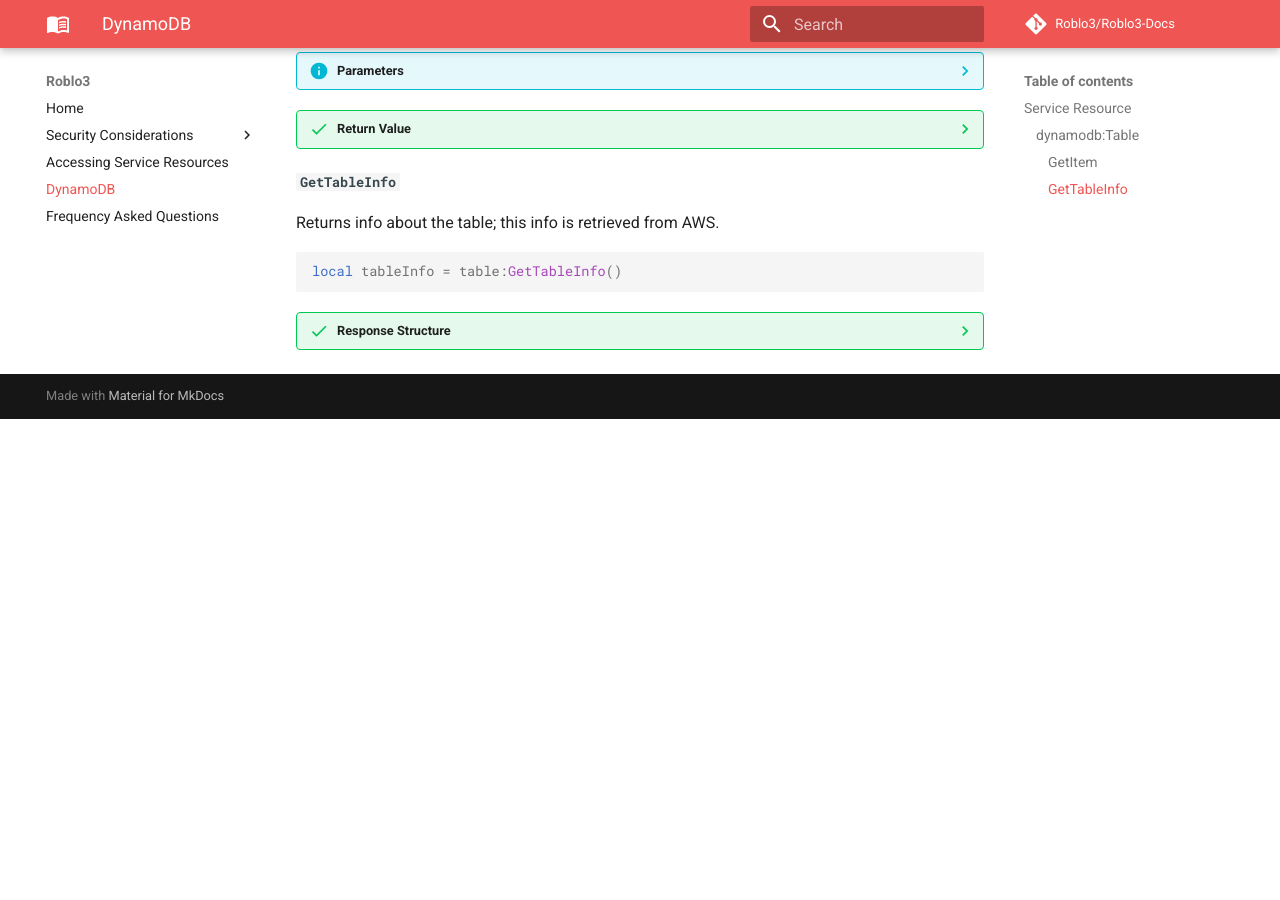
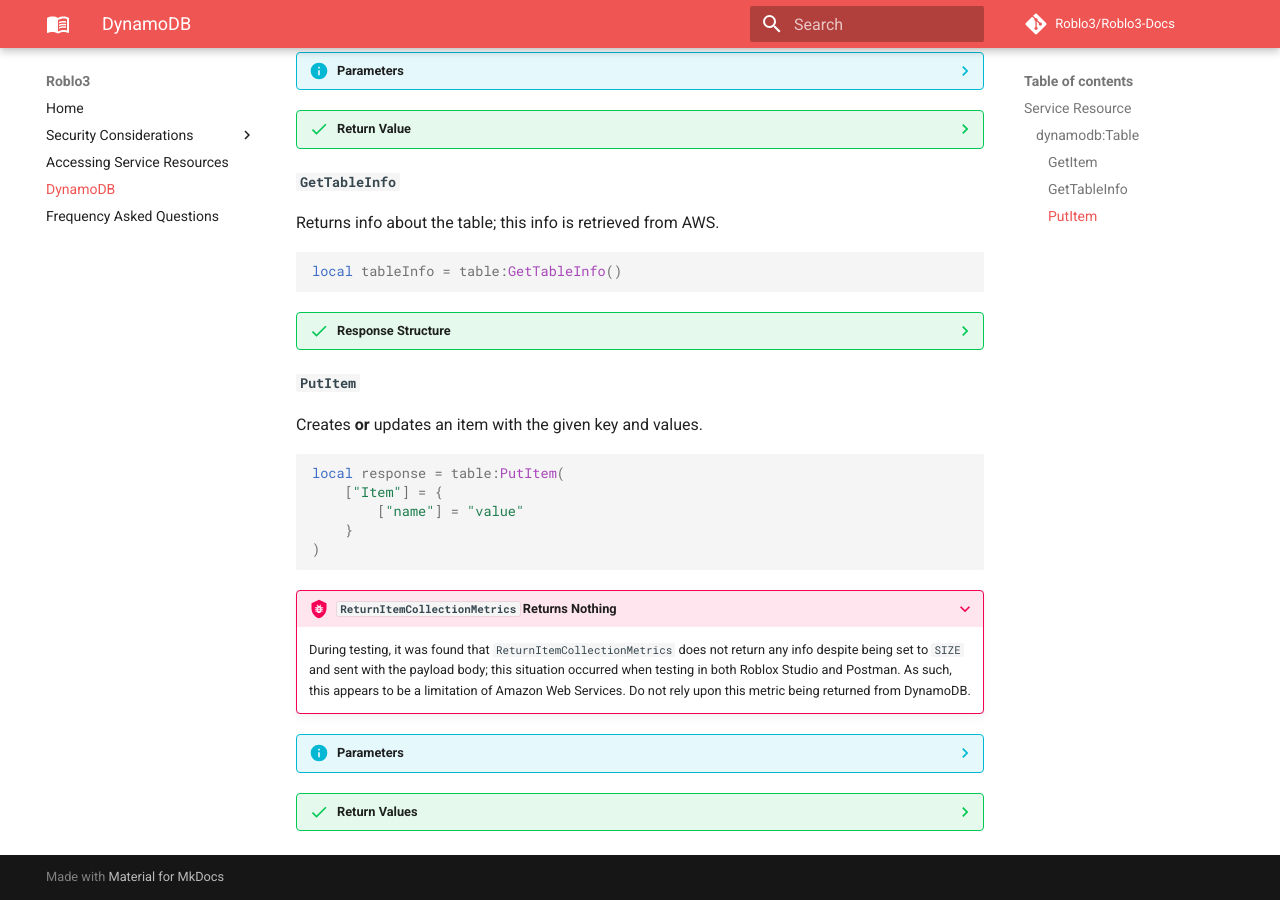
Before and after one commit to Roblo3/Roblo3-Docs, an MkDocs documentation site: the page built from docs/available-services/dynamodb.md, in a window 1280 px wide and 900 px high, scrolled down 1048 px. Built offline with MkDocs 1.6.1 and Material for MkDocs 9.7.7, drawn with Linux system fonts in a browser that asks for light colours; comment, search, counter and statistics services are not loaded; before the commit the page ends 1467 px from its top, so only the background shows below that; part of the change alters nothing that is shown.

Commit message:
Added PutItem to docs; added all params to GetItem

````diff
--- a/docs/available-services/dynamodb.md
+++ b/docs/available-services/dynamodb.md
@@ -49,13 +49,17 @@ local item = table:GetItem(
     | Parameter Name | Type       | Required | Description |
     | -------------- | ---------- | -------- | ----------- |
     | Key            | Dictionary | Yes      | The key-value pair corresponding to the key provided when you created the DynamoDB table. If you specified a simple key, only the primary key should be provided. If you specified a composite key, both the primary key and sort key must be provided. |
+    | ConsistentRead | Boolean    | No       | Determines whether or not *strongly* consitent reads are used; if this is not specified or set to false, *eventually* consitent reads are used. |
+    | ExpressionAttributeNames | Dictionary | No | A dictionary of substitution tokens for names within an expression. For more information, see the [AWS DynamoDB API Documentation](https://docs.aws.amazon.com/amazondynamodb/latest/APIReference/API_PutItem.html#DDB-PutItem-request-ExpressionAttributeNames). |
+    | ProjectionExpression | String | No | A string indicating which attributes to retrieve from the table. For more information, see the [AWS DynamoDB API Documentation](https://docs.aws.amazon.com/amazondynamodb/latest/APIReference/API_GetItem.html#DDB-GetItem-request-ProjectionExpression). |
+    | ReturnConsumedCapacity | String | No | Determines the amount of detail about used provisioned capacity that will be returned by DynamoDB. The Roblo3 SDK defaults this to "TOTAL". For more information, see the [AWS DynamoDB API Documentation](https://docs.aws.amazon.com/amazondynamodb/latest/APIReference/API_PutItem.html#DDB-PutItem-request-ReturnConsumedCapacity). |
 
 ??? Success "Return Value"
     | Return Name | Description |
     | ----------- | ----------- |
-    | Item        | A Lua table with the requested item, or `nil` if DynamoDB didn't return an item (i.e., there wasn't an item that matched the key provided). The structure of this item will be dependent on your DynamoDB table structure and the item DynamoDB returned.
-    | Response Data | A string of JSON data that is the raw, unparsed response from DynamoDB.
-    | Raw Response  | A Lua table of the raw response, semi-parsed response from the `Requests` handler. This contains extra data that the `Requests` handler uses to determine automatic-retry and error propagation. The `Response` key contained in this item corresponds to the "Response Data" return value.
+    | Item        | A Lua table of the requested item, or `nil` if DynamoDB didn't return an item (i.e., there wasn't an item that matched the key provided).
+    | Body | A Lua table that contains the original body from the request, ran through a regular JSON parser but not the DynamoDB JSON parser.
+    | Raw Response  | A Lua table of the raw, semi-parsed response from the `Requests` handler. This contains extra data that the `Requests` handler uses to determine automatic-retry and error propagation.
 
 #### `GetTableInfo`
 Returns info about the table; this info is retrieved from AWS.
@@ -188,3 +192,37 @@ local tableInfo = table:GetTableInfo()
         "TableStatus": "string"
     }
     ```
+
+#### `PutItem`
+Creates **or** updates an item with the given key and values.
+
+```lua
+local response = table:PutItem(
+    ["Item"] = {
+        ["name"] = "value"
+    }
+)
+```
+
+???+ Bug "`ReturnItemCollectionMetrics` Returns Nothing"
+    During testing, it was found that `ReturnItemCollectionMetrics` does not return any info despite being set to `SIZE` and sent with the payload body; this situation occurred when testing in both Roblox Studio and Postman. As such, this appears to be a limitation of Amazon Web Services. Do not rely upon this metric being returned from DynamoDB.
+
+??? Info "Parameters"
+    `PutItem` does not take parameters in normal Lua fashion. Instead, it takes a dictionary of key-value pairs and parses them to its arguments. The values shown below are parsed:
+
+    | Parameter Name | Type | Required | Description |
+    | --------------- | ---- | -------- | ----------- |
+    | Item | Dictionary | Yes | The key-value pairs that correspond to desired item's attributes. Note that your partition key must be included in this dictionary; not doing so **will** throw an error when the SDK receives a response from DynamoDB. |
+    | ConditionExpression | String | No | A condition that must be satisfied, otherwise the update will fail gracefully. See the [AWS DynamoDB API Documentation](https://docs.aws.amazon.com/amazondynamodb/latest/APIReference/API_UpdateItem.html#DDB-UpdateItem-request-ConditionExpression) and [AWS DynamoDB Developer Guide](https://docs.aws.amazon.com/amazondynamodb/latest/developerguide/Expressions.ConditionExpressions.html) for more information. |
+    | ExpressionAttributeNames | Dictionary | No | A dictionary of substitution tokens for names within an expression. For more information, see the [AWS DynamoDB API Documentation](https://docs.aws.amazon.com/amazondynamodb/latest/APIReference/API_PutItem.html#DDB-PutItem-request-ExpressionAttributeNames). |
+    | ExpressionAttributeValues | Dictionary | No | A dictionary of values that will be substitued in an expression. For more information, see the [AWS DynamoDB API Documentation](https://docs.aws.amazon.com/amazondynamodb/latest/APIReference/API_PutItem.html#DDB-PutItem-request-ExpressionAttributeValues). |
+    | ReturnConsumedCapacity | String | No | Determines the amount of detail about used provisioned capacity that will be returned by DynamoDB. The Roblo3 SDK defaults this to "TOTAL". For more information, see the [AWS DynamoDB API Documentation](https://docs.aws.amazon.com/amazondynamodb/latest/APIReference/API_PutItem.html#DDB-PutItem-request-ReturnConsumedCapacity). |
+    | ReturnItemCollectionMetrics | String | No | Determines the metrics about the item that are returned by DynamoDB. For more information, see the [AWS DynamoDB API Documentation](https://docs.aws.amazon.com/amazondynamodb/latest/APIReference/API_PutItem.html#DDB-PutItem-request-ReturnItemCollectionMetrics). **Note:** During testing in both Roblox Studio and Postman, this parameter was found to return nothing from DynamoDB. Do not rely upon this metric being returned from DynamoDB. |
+    | ReturnValues | String | No | Determines what values about the specified item prior to being changed by `PutItem`, if any are being returned. For more information, see the [AWS DynamoDB API Documentation](https://docs.aws.amazon.com/amazondynamodb/latest/APIReference/API_PutItem.html#DDB-PutItem-request-ReturnValues). |
+
+??? Success "Return Values"
+    | Return Name | Description |
+    | ----------- | ----------- |
+    | Response Data | A Lua table containing the metrics specified in the parameters that are to be returned. This has been parsed and translated from DynamoDB JSON to regular Lua table. |
+    | Body | A Lua table that contains the original body from the request, ran through a regular JSON parser but not the DynamoDB JSON parser. |
+    | Raw Response | A Lua table of the raw, semi-parsed response from the `Requests` handler. This contains extra data that the `Requests` handler uses to determine automatic-retry and error propagation. |
````
